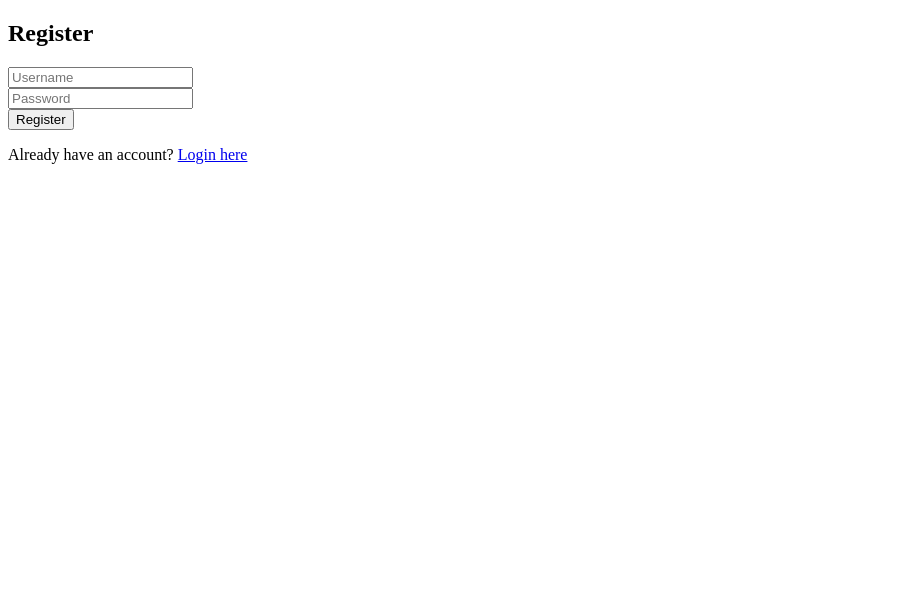
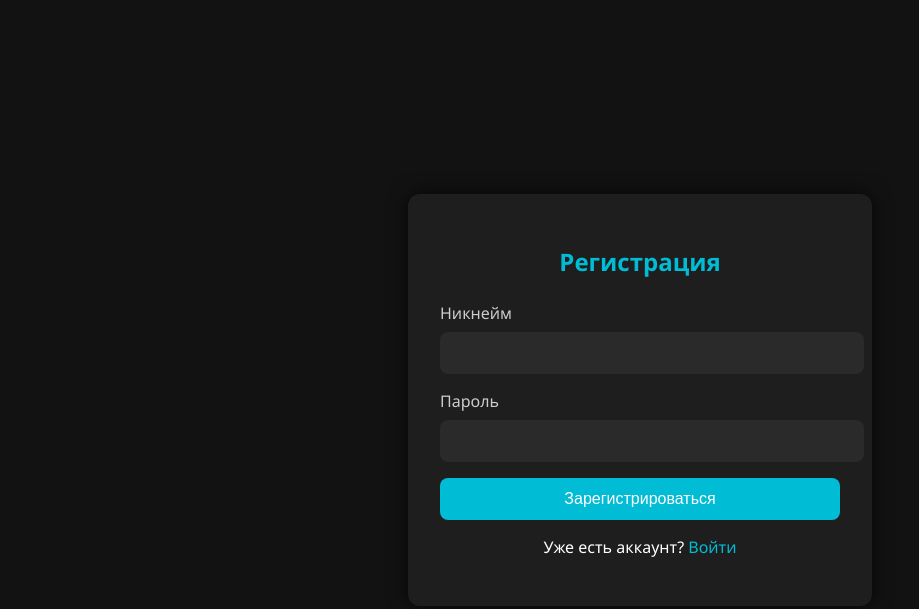
Before and after one commit to PivkoSaver/Pivko_Gram, a plain HTML site: page templates/register.html in a window 1280 px wide. Shown: the whole page, without its empty margins (0-919 px from the left). Drawn offline with Linux system fonts and the light colour scheme.

Commit message:
Update register.html

```diff
--- a/templates/register.html
+++ b/templates/register.html
@@ -1,13 +1,100 @@
 <!DOCTYPE html>
-<html>
-<head><title>Register</title></head>
+<html lang="en">
+<head>
+    <meta charset="UTF-8">
+    <title>Регистрация</title>
+    <meta name="viewport" content="width=device-width, initial-scale=1.0">
+    <style>
+        body {
+            margin: 0;
+            font-family: 'Segoe UI', Tahoma, Geneva, Verdana, sans-serif;
+            background-color: #121212;
+            color: #ffffff;
+            display: flex;
+            justify-content: center;
+            align-items: center;
+            height: 100vh;
+        }
+
+        .container {
+            background-color: #1e1e1e;
+            padding: 2rem;
+            border-radius: 12px;
+            box-shadow: 0 0 20px rgba(0, 0, 0, 0.7);
+            max-width: 400px;
+            width: 100%;
+        }
+
+        h2 {
+            text-align: center;
+            margin-bottom: 1.5rem;
+            color: #00bcd4;
+        }
+
+        label {
+            display: block;
+            margin-bottom: 0.5rem;
+            color: #cccccc;
+        }
+
+        input[type="text"],
+        input[type="password"] {
+            width: 100%;
+            padding: 0.75rem;
+            margin-bottom: 1rem;
+            border: none;
+            border-radius: 8px;
+            background-color: #2a2a2a;
+            color: white;
+            font-size: 1rem;
+        }
+
+        input[type="submit"] {
+            width: 100%;
+            padding: 0.75rem;
+            background-color: #00bcd4;
+            color: white;
+            border: none;
+            border-radius: 8px;
+            cursor: pointer;
+            font-size: 1rem;
+            transition: background-color 0.3s;
+        }
+
+        input[type="submit"]:hover {
+            background-color: #0097a7;
+        }
+
+        .link {
+            text-align: center;
+            margin-top: 1rem;
+        }
+
+        .link a {
+            color: #00bcd4;
+            text-decoration: none;
+        }
+
+        .link a:hover {
+            text-decoration: underline;
+        }
+    </style>
+</head>
 <body>
-  <h2>Register</h2>
-  <form method="POST">
-    <input name="username" placeholder="Username" required><br>
-    <input type="password" name="password" placeholder="Password" required><br>
-    <button type="submit">Register</button>
-  </form>
-  <p>Already have an account? <a href="/login">Login here</a></p>
+    <div class="container">
+        <h2>Регистрация</h2>
+        <form method="POST">
+            <label for="nickname">Никнейм</label>
+            <input type="text" name="nickname" required>
+
+            <label for="password">Пароль</label>
+            <input type="password" name="password" required>
+
+            <input type="submit" value="Зарегистрироваться">
+        </form>
+        <div class="link">
+            <p>Уже есть аккаунт? <a href="/login">Войти</a></p>
+        </div>
+    </div>
 </body>
 </html>
```
